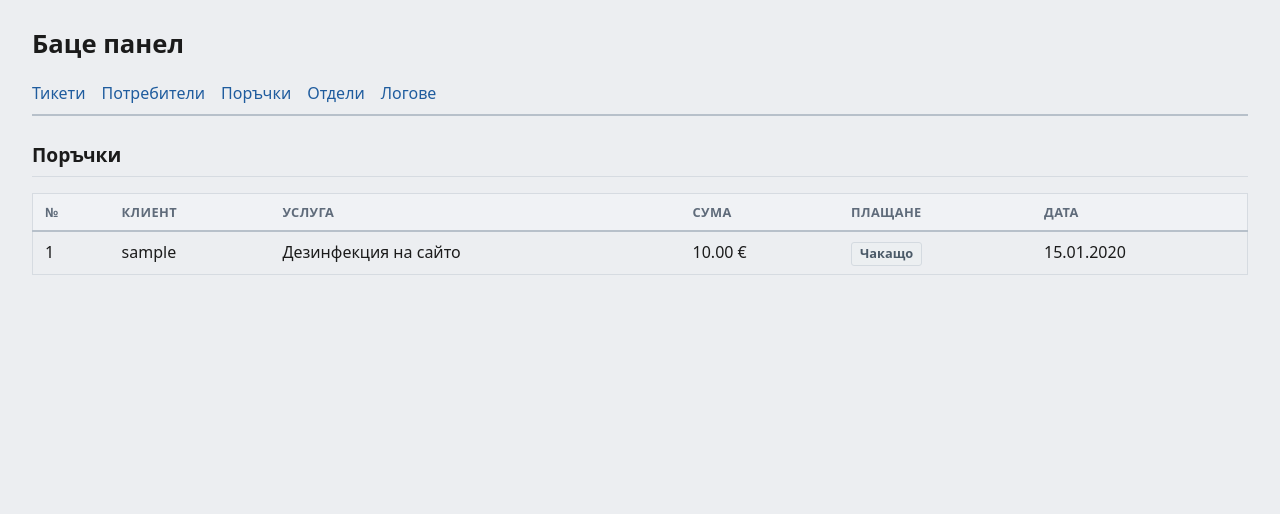
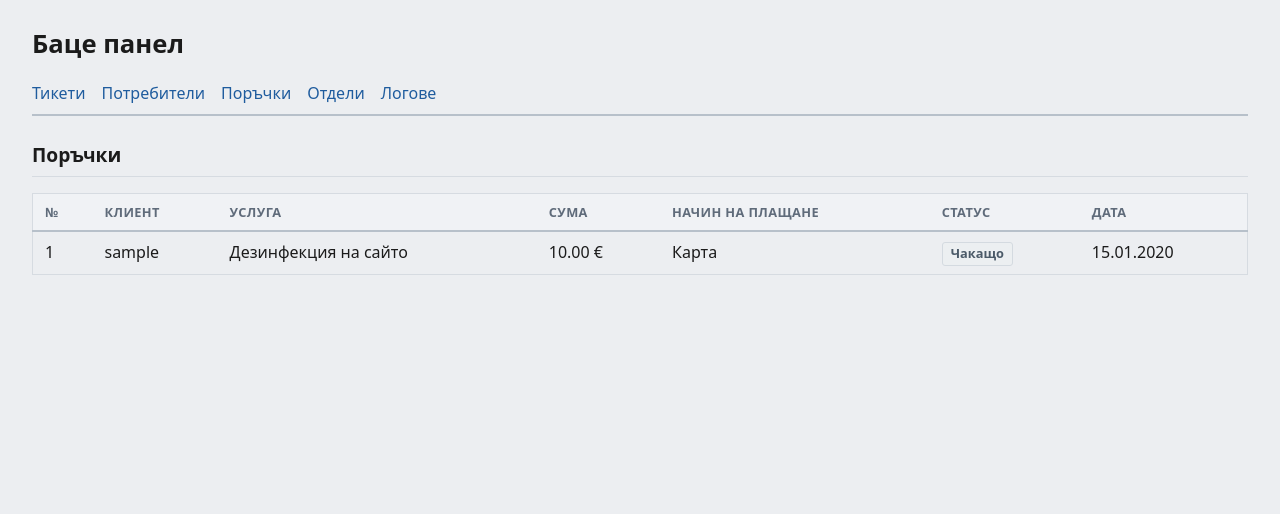
Before and after one commit to Gogo2204/PitayBatse, a Django app: page /staff/orders/ in a window 1280 px wide. Shown: the part 65-579 px from the top of the page. Run offline with Django 5.2, Linux system fonts and the light colour scheme; a user stored in the database is signed in; data comes from the database, SQL or seed files in the repository; tables that the repository leaves empty hold one stand-in row (values such as "Sample post"); grey boxes marked "Sample" are stand-in pictures.

Commit message:
Show payment method and rename status column in staff orders

```diff
--- a/staff/templates/staff/orders.html
+++ b/staff/templates/staff/orders.html
@@ -13,7 +13,8 @@
                 <th>Клиент</th>
                 <th>Услуга</th>
                 <th>Сума</th>
-                <th>Плащане</th>
+                <th>Начин на плащане</th>
+                <th>Статус</th>
                 <th>Дата</th>
             </tr>
         </thead>
@@ -24,6 +25,7 @@
                     <td>{{ order.user.username }}</td>
                     <td>{{ order.service.name }}</td>
                     <td>{{ order.amount }} €</td>
+                    <td>{{ order.get_payment_method_display }}</td>
                     <td><span class="badge badge-{{ order.status }}">{{ order.get_status_display }}</span></td>
                     <td>{{ order.created_at|date:"d.m.Y" }}</td>
                 </tr>
```
